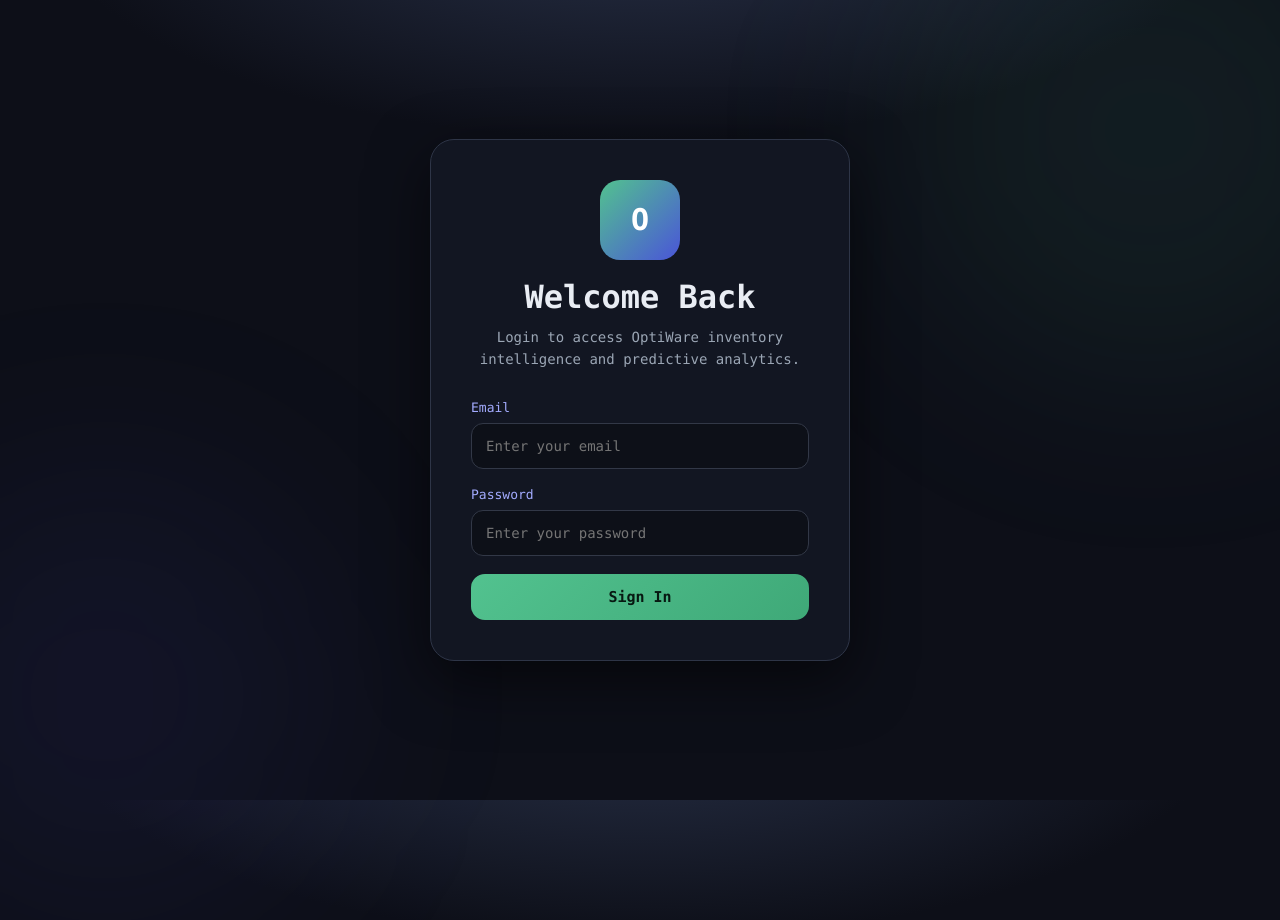
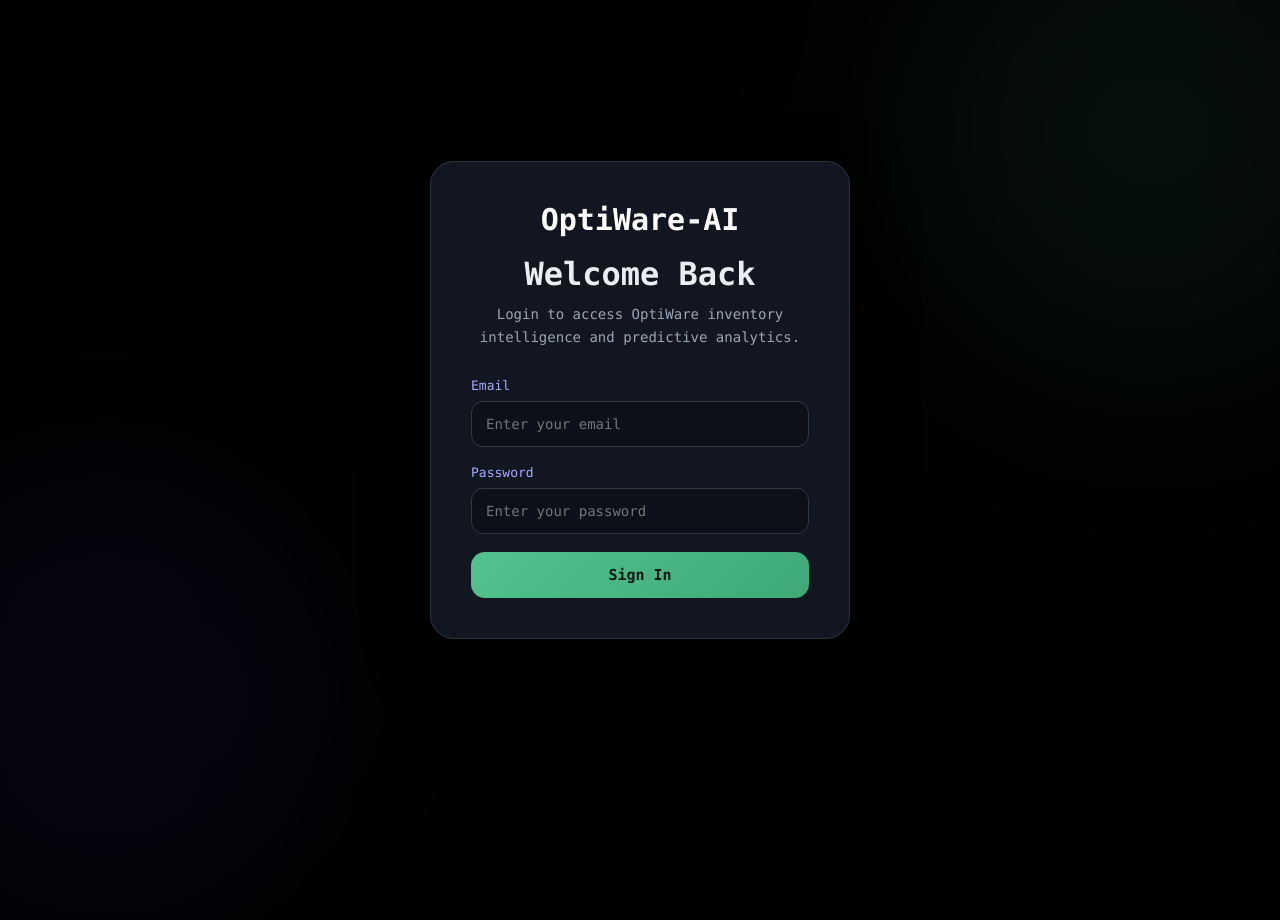
Before and after one commit to NAGSnag/Amity-Major-project---Warehouse-management-using-XGBoost, a plain HTML site: page Client/login.html in a window 1280 px wide. Shown: the top 920 px of the page. Drawn offline with Linux system fonts and the light colour scheme.

Commit message:
few fixes

```diff
--- a/Client/login.html
+++ b/Client/login.html
@@ -17,13 +17,7 @@
 body{
     font-family:"Monospac821 BT","Lucida Console","Courier New",monospace;
 
-    background:
-        radial-gradient(
-            1000px 400px at 50% -100px,
-            #29324a 0%,
-            #0d0f18 60%
-        ),
-        #0b0d13;
+    background:black;
 
     color:#e9edf4;
 
@@ -91,19 +85,14 @@ body{
 }
 
 .logo{
-    width:80px;
-    height:80px;
+    width:auto;
+    height:auto;
 
     margin:auto auto 18px;
 
     border-radius:20px;
 
-    background:
-        linear-gradient(
-            135deg,
-            #52c28f,
-            #4a55d8
-        );
+
 
     display:flex;
     align-items:center;
@@ -264,7 +253,7 @@ body{
 
 <div class="auth-container">
 
-    <div class="logo">O</div>
+    <div class="logo">OptiWare-AI</div>
 
     <div class="header">
         <h1>Welcome Back</h1>
```
Also changed, not shown: Client/app.html (+16 -43 lines), Client/products.html (+1 -1 lines), Client/setup.html (+3 -3 lines), Client/stimulations_c.html (+7 -94 lines).
